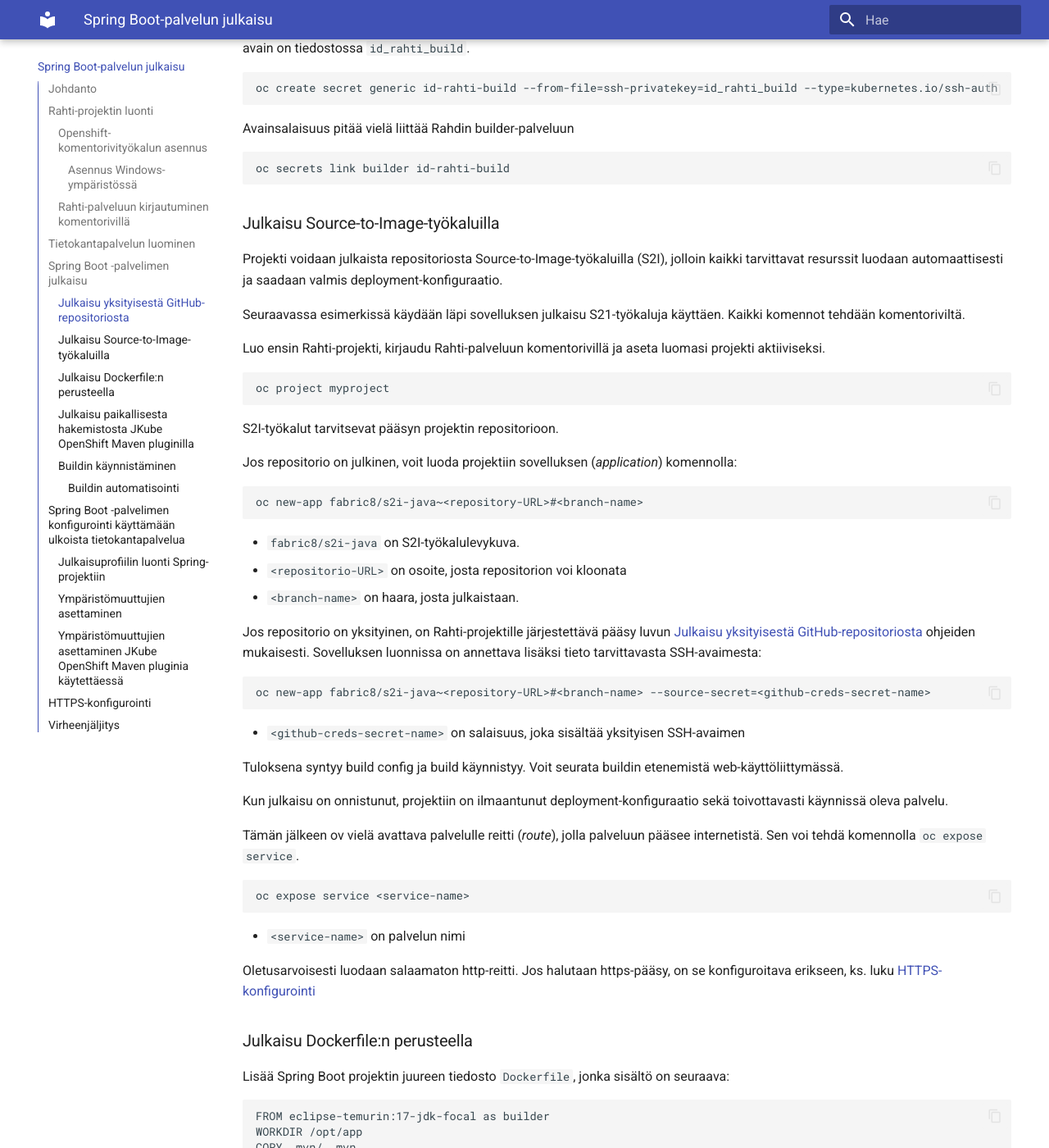
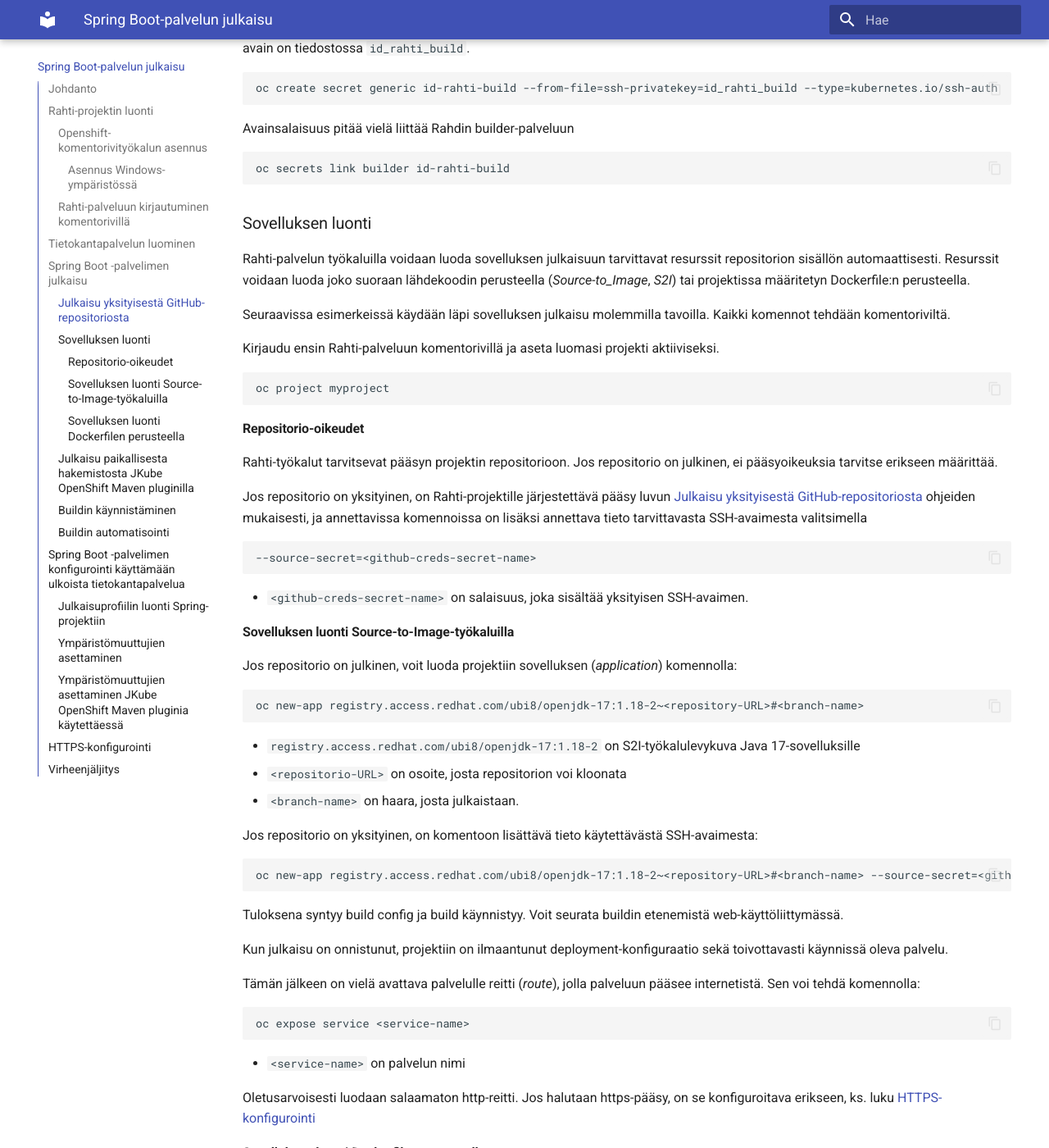
Before and after one commit to haagahelia/hh-csc-docs, an MkDocs documentation site: the page built from docs/ohje_spring_rahti.md, in a window 1280 px wide and 1400 px high, scrolled down 9251 px. Shown: the whole window at 82% size. Built offline with MkDocs 1.6.1 and Material for MkDocs 9.7.7, drawn with Linux system fonts in a browser that asks for light colours; some of the changed text lies outside the part shown.

Commit message:
Dokumentaatiota uudelleenjärjestelty eri sivuille, Spring Boot -ohjetta järjestelty

````diff
--- a/docs/ohje_spring_rahti.md
+++ b/docs/ohje_spring_rahti.md
@@ -188,40 +188,50 @@
 oc secrets link builder id-rahti-build
 ```
 
-### Julkaisu Source-to-Image-työkaluilla
+### Sovelluksen luonti
 
-Projekti voidaan julkaista repositoriosta Source-to-Image-työkaluilla (S2I), jolloin kaikki tarvittavat resurssit luodaan automaattisesti ja saadaan valmis deployment-konfiguraatio.
+Rahti-palvelun työkaluilla voidaan luoda sovelluksen julkaisuun tarvittavat resurssit repositorion sisällön automaattisesti. Resurssit voidaan luoda joko suoraan lähdekoodin perusteella (_Source-to_Image_, _S2I_) tai projektissa määritetyn Dockerfile:n perusteella.
 
-Seuraavassa esimerkissä käydään läpi sovelluksen julkaisu S21-työkaluja käyttäen. Kaikki komennot tehdään komentoriviltä.
+Seuraavissa esimerkeissä käydään läpi sovelluksen julkaisu molemmilla tavoilla. Kaikki komennot tehdään komentoriviltä.
 
-Luo ensin Rahti-projekti, kirjaudu Rahti-palveluun komentorivillä ja aseta luomasi projekti aktiiviseksi.
+Kirjaudu ensin Rahti-palveluun komentorivillä ja aseta luomasi projekti aktiiviseksi.
 
 ```bash
 oc project myproject
 ```
 
-S2I-työkalut tarvitsevat pääsyn projektin repositorioon.
+#### Repositorio-oikeudet
+
+Rahti-työkalut tarvitsevat pääsyn projektin repositorioon. Jos repositorio on julkinen, ei pääsyoikeuksia tarvitse erikseen määrittää.
+
+Jos repositorio on yksityinen, on Rahti-projektille järjestettävä pääsy luvun [Julkaisu yksityisestä GitHub-repositoriosta](#julkaisu-yksityisestä-github-repositoriosta) ohjeiden mukaisesti, ja annettavissa komennoissa on lisäksi annettava  tieto tarvittavasta SSH-avaimesta valitsimella
+
+```bash
+--source-secret=<github-creds-secret-name>
+```
+
+- `<github-creds-secret-name>` on salaisuus, joka sisältää yksityisen SSH-avaimen.
+
+#### Sovelluksen luonti Source-to-Image-työkaluilla
 
 Jos repositorio on julkinen, voit luoda projektiin sovelluksen (_application_) komennolla:
-```bash
-oc new-app fabric8/s2i-java~<repository-URL>#<branch-name>
+
 ```
-- `fabric8/s2i-java` on S2I-työkalulevykuva.
+oc new-app registry.access.redhat.com/ubi8/openjdk-17:1.18-2~<repository-URL>#<branch-name>
+```
+- `registry.access.redhat.com/ubi8/openjdk-17:1.18-2` on S2I-työkalulevykuva Java 17-sovelluksille
 - `<repositorio-URL>` on osoite, josta repositorion voi kloonata
 - `<branch-name>` on haara, josta julkaistaan.
 
-Jos repositorio on yksityinen, on Rahti-projektille järjestettävä pääsy luvun [Julkaisu yksityisestä GitHub-repositoriosta](#julkaisu-yksityisestä-github-repositoriosta) ohjeiden mukaisesti. Sovelluksen luonnissa on annettava lisäksi tieto tarvittavasta SSH-avaimesta:
-
-```bash
-oc new-app fabric8/s2i-java~<repository-URL>#<branch-name> --source-secret=<github-creds-secret-name>
+Jos repositorio on yksityinen, on komentoon lisättävä tieto käytettävästä SSH-avaimesta:
 ```
-- `<github-creds-secret-name>` on salaisuus, joka sisältää yksityisen SSH-avaimen
-
+oc new-app registry.access.redhat.com/ubi8/openjdk-17:1.18-2~<repository-URL>#<branch-name> --source-secret=<github-creds-secret-name>
+```
 Tuloksena syntyy build config ja build käynnistyy. Voit seurata buildin etenemistä web-käyttöliittymässä.
 
 Kun julkaisu on onnistunut, projektiin on ilmaantunut deployment-konfiguraatio sekä toivottavasti käynnissä oleva palvelu.
 
-Tämän jälkeen ov vielä avattava palvelulle reitti (_route_), jolla palveluun pääsee internetistä. Sen voi tehdä komennolla `oc expose service`.
+Tämän jälkeen on vielä avattava palvelulle reitti (_route_), jolla palveluun pääsee internetistä. Sen voi tehdä komennolla:
 
 ```bash
 oc expose service <service-name>
@@ -230,7 +240,7 @@
 
 Oletusarvoisesti luodaan salaamaton http-reitti. Jos halutaan https-pääsy, on se konfiguroitava erikseen, ks. luku [HTTPS-konfigurointi](#https-konfigurointi)
 
-### Julkaisu Dockerfile:n perusteella
+#### Sovelluksen luonti Dockerfilen perusteella
 
 Lisää Spring Boot projektin juureen tiedosto `Dockerfile`, jonka sisältö on seuraava:
 ```dockerfile
@@ -258,12 +268,11 @@
 - `<repository-URL>` on osoite, josta repositorion voi kloonata
 - `<branch-name>` on haara, josta julkaistaan.
 
-Jos repositorio on yksityinen, on Rahti-projektille järjestettävä pääsy luvun [Julkaisu yksityisestä GitHub-repositoriosta](#julkaisu-yksityisestä-github-repositoriosta) ohjeiden mukaisesti. Sovelluksen luonnissa on annettava lisäksi tieto tarvittavasta SSH-avaimesta:
+Jos repositorio on yksityinen, on komentoon lisättävä tieto käytettävästä SSH-avaimesta:
 
 ```bash
 oc new-app <repository-URL>#<branch-name> --source-secret=github-ticketguru
 ```
-- `<github-creds-secret-name>` on salaisuus, joka sisältää yksityisen SSH-avaimen
 
 Tuloksena syntyy build config ja build käynnistyy. Voit seurata buildin etenemistä web-käyttöliittymässä.
 
@@ -324,7 +335,7 @@
 
 Build voidaan myös automatisoida tapahtumaan aina, kun GitHub-repositorioon pusketaan uusi versio lähdekoodista
 
-#### Buildin automatisointi
+### Buildin automatisointi
 
 Jos sovellukselle on _build config_, jolla julkaisu tehdään GitHub-repositoriosta, voidaan build konfiguroida käynnistymään automaattisesti, kun repositorioon pusketaan uutta koodia.
 
--- a/mkdocs.yml
+++ b/mkdocs.yml
@@ -1,6 +1,6 @@
 site_name: CSC-palvelut Haaga-Heliassa
 nav:
-  - Aloitus: index.md
+  - Yleistä: index.md
   - Ohjeet opettajalle: ohje_opettaja.md
   - Spring Boot-palvelun julkaisu: ohje_spring_rahti.md
 theme:
@@ -18,3 +18,4 @@
     - mermaid2
 markdown_extensions:
   - admonition
+  - attr_list
````
Also changed, not shown: other parts of docs/ohje_spring_rahti.md (+4 -2 lines), docs/index.md (+23 -1 lines), docs/ohje_opettaja.md (+3 -15 lines).
